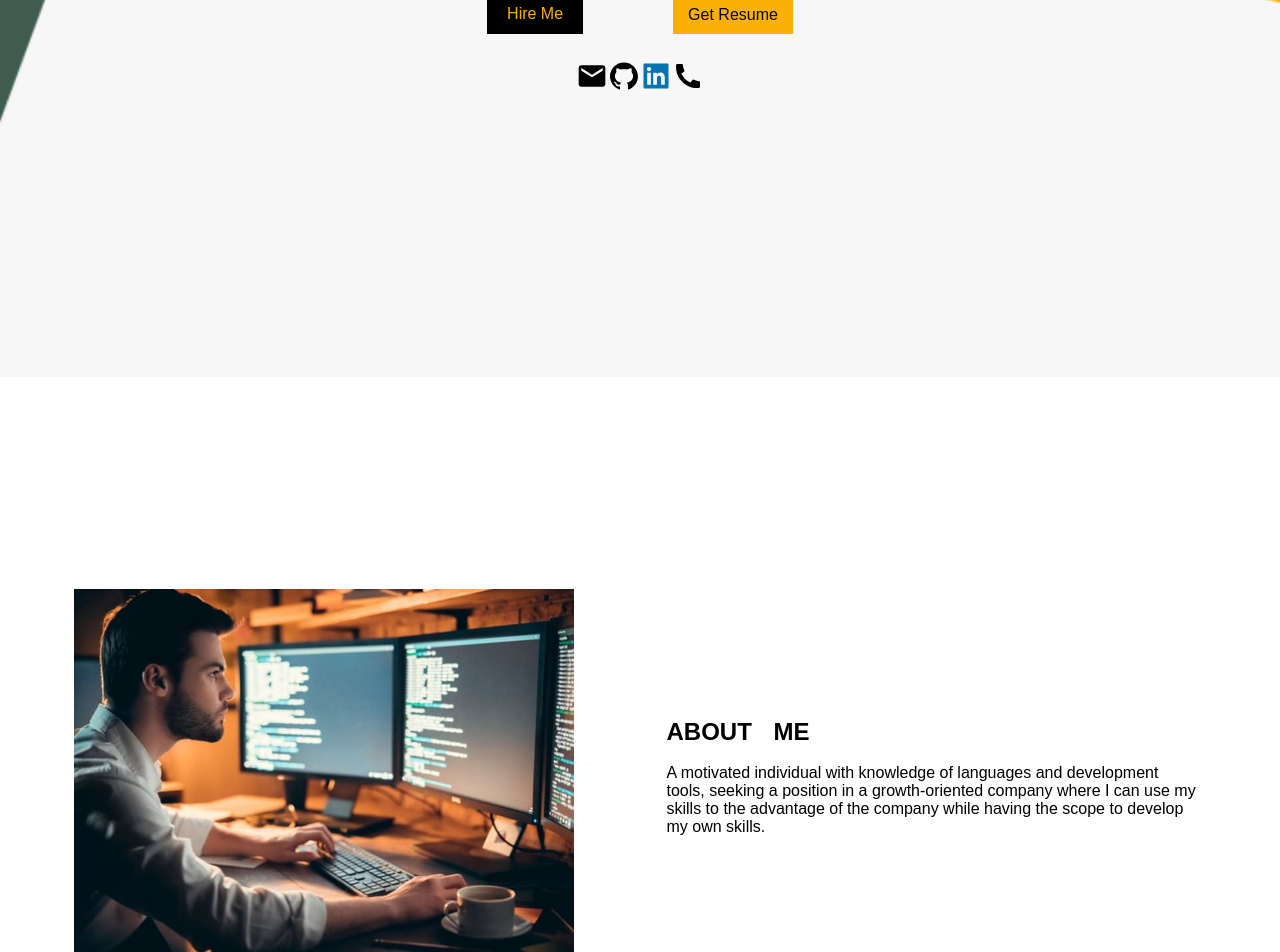
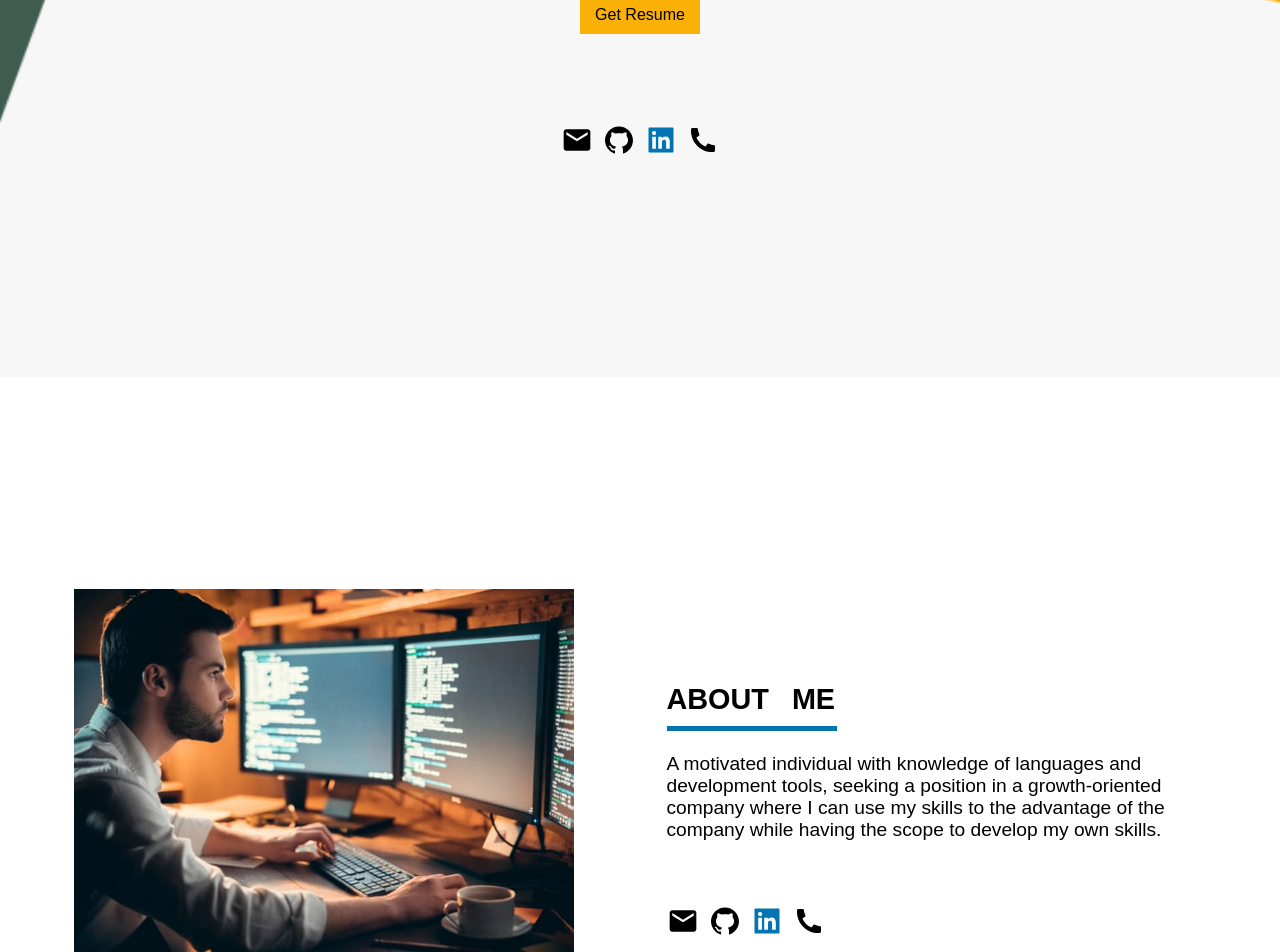
Before and after one commit to C4-AnasNaamneh/Portofolio, a React (Create React App) app in the folder frontend/: page / in a window 1280 px wide. Shown: the part 460-1412 px from the top of the page. Built offline with nearby package versions, Linux system fonts and the light colour scheme.

Commit message:
portfolio edit

```diff
--- a/frontend/src/Home/Home.css
+++ b/frontend/src/Home/Home.css
@@ -38,7 +38,7 @@
 .change_content:after {
   content: "";
   animation: changeText 10s infinite linear;
-  color: #fbb006;
+  color: #0174B1;
 }
 
 @keyframes changeText {
@@ -72,6 +72,16 @@
   color: black;
   text-decoration: none;
 }
+
+
+.icons {
+  display: flex;
+  flex-direction: row;
+  justify-content: center;
+  transform: translate(0rem, 4rem);
+  gap: 10px;
+}
+
 
 .github {
   font-size: xx-large;
@@ -120,6 +130,7 @@
   width: 550px;
   max-width: 100%;
   padding: 0 10px;
+  font-size: larger;
 }
 
 .contentAbout{
@@ -136,14 +147,38 @@
 .contentText h1 {
   text-transform: uppercase;
   word-spacing: 15px;
+  width: 170px;
+padding: 10px 0;
+  border-bottom: 5px solid #0174B1;
+
 }
 
-/* .contentAbout{
-    width: 1280px;
-    max-width: 95%;
-    margin: 0 auto;
-    display: flex;
-    flex-wrap: wrap;
-    align-items: center;
-    justify-content: space-around;
-} */
+
+.scrollTop {
+  position: fixed;
+  width: 100%;
+  bottom: 50px;
+  float: right;
+  transform: translate(38.2em, -2.5em);
+  height: 20px;
+  z-index: 1000;
+  cursor: pointer;
+  animation: fadeIn 0.3s;
+  transition: opacity 0.4s;
+  color: black;
+}
+
+
+.scrollTop:hover{
+  cursor: pointer;
+}
+
+
+.footer {
+  display: flex;
+  flex-direction: row;
+  /* justify-content: center; */
+  transform: translate(0rem, 4rem);
+  gap: 10px;
+
+}
--- a/frontend/src/Home/Home.js
+++ b/frontend/src/Home/Home.js
@@ -1,14 +1,39 @@
 import React from "react";
 import { icons } from "react-icons";
-
+import { useState } from "react";
 import "./Home.css";
 
 import { AiFillGithub } from "react-icons/ai";
 import { MdEmail } from "react-icons/md";
 import { AiFillLinkedin } from "react-icons/ai";
 import { RiPhoneFill } from "react-icons/ri";
+import {AiOutlineArrowUp} from "react-icons/ai"
 
 const Home = () => {
+
+  const [showScroll, setShowScroll] = useState(false);
+
+
+  const checkScrollTop = () => {
+    if (!showScroll && window.pageYOffset > 400) {
+      setShowScroll(true);
+    } else if (showScroll && window.pageYOffset <= 400) {
+      setShowScroll(false);
+    }
+  };
+  const scrollTop = () => {
+    window.scrollTo({ top: 0, behavior: "smooth" });
+  };
+
+  window.addEventListener("scroll", checkScrollTop);
+
+
+
+
+
+
+
+
   return (
     <>
       <header className="headerHome">
@@ -20,7 +45,7 @@ const Home = () => {
             </h1>
             <br />
             <br />
-            <a className="hire">Hire Me</a>
+            {/* <a className="hire">Hire Me</a> */}
             <a
               className="getResume"
               href="https://drive.google.com/file/d/1gRGtyoVJ-yTc9Y63mmdjoRz98BgnEZyX/view?usp=sharing"
@@ -30,6 +55,7 @@ const Home = () => {
             </a>
             <br />
             <br /> <br />
+            <div className="icons">
             <a className="mail" href="mailto:naamnih.anas@gmail.com">
               <MdEmail></MdEmail>
             </a>
@@ -50,6 +76,7 @@ const Home = () => {
             <a className="phone" href="tel:962788035043" target="_blank">
               <RiPhoneFill></RiPhoneFill>
             </a>
+            </div>
           </section>
         </main>
       </header>
@@ -61,14 +88,38 @@ const Home = () => {
 <h1>About Me</h1>
 <br/>
 <p>A motivated individual with knowledge of languages and development tools, seeking a position in a growth-oriented company where I can use my skills to the advantage of the company while having the scope to develop my own skills.</p>
-
+<div className="footer">
+<a className="mail" href="mailto:naamnih.anas@gmail.com">
+              <MdEmail></MdEmail>
+            </a>
+            <a
+              className="github"
+              href="https://github.com/AnasNaamneh"
+              target="_blank"
+            >
+              <AiFillGithub></AiFillGithub>
+            </a>
+            <a
+              className="linkedin"
+              href="https://www.linkedin.com/in/anasnaamneh/"
+              target="_blank"
+            >
+              <AiFillLinkedin></AiFillLinkedin>
+            </a>
+            <a className="phone" href="tel:962788035043" target="_blank">
+              <RiPhoneFill></RiPhoneFill>
+            </a>
+            </div>
 </div>
 
 </div>
-
+<AiOutlineArrowUp
+        className="scrollTop"
+        onClick={scrollTop}
+        style={{ height: 50, display: showScroll ? "flex" : "none" }} title="scroll top"
+      ></AiOutlineArrowUp>
 
 </section>
-
 
     </>
   );
```
